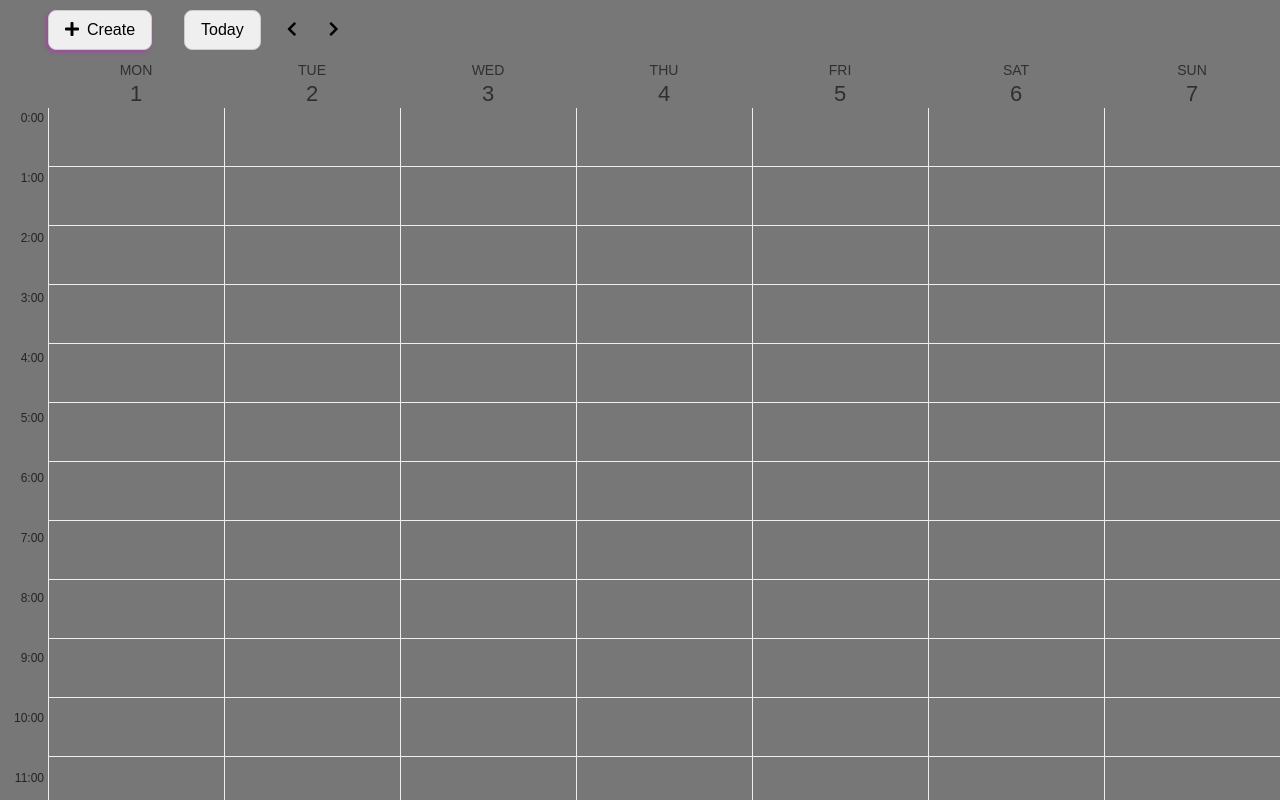
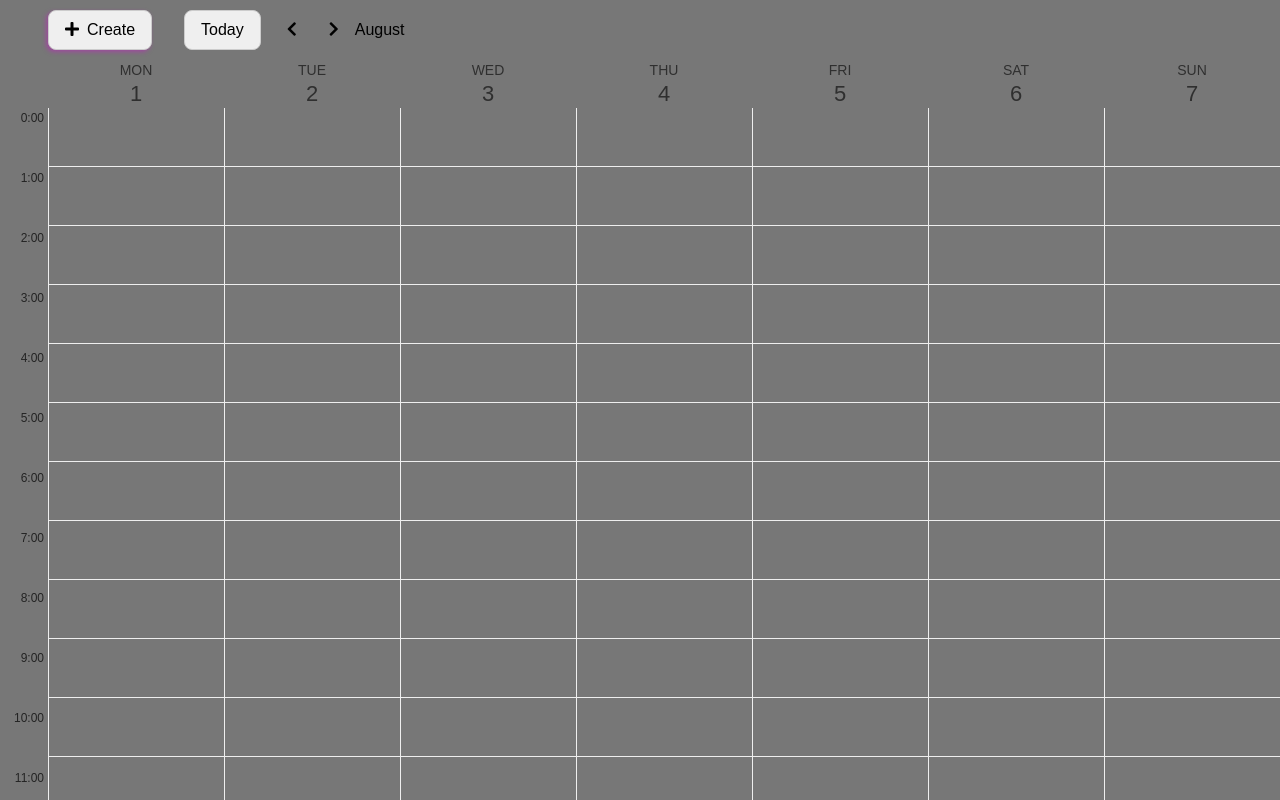
Before and after one commit to sagvel/calendar-project, a React app: page / in a window 1280 px wide. Built offline with nearby package versions, Linux system fonts and the light colour scheme.

Commit message:
add visible month in header

```diff
--- a/src/App.jsx
+++ b/src/App.jsx
@@ -2,14 +2,22 @@ import React, { useEffect, useState } from 'react';
 import Header from './components/header/Header.jsx';
 import Calendar from './components/calendar/Calendar.jsx';
 
-import { getWeekStartDate, generateWeekRange } from '../src/utils/dateUtils.js';
+import {
+  getWeekStartDate,
+  generateWeekRange,
+  months,
+} from '../src/utils/dateUtils.js';
 
 import './common.scss';
 
 const App = () => {
   const [weekStartDate, setWeekStartDate] = useState(new Date());
+  const weekDates = generateWeekRange(getWeekStartDate(weekStartDate));
+  const currentMonth = months[weekDates[0].getMonth()];
+  const nextMonth = months[weekDates[weekDates.length - 1].getMonth()];
 
-  let weekDates = generateWeekRange(getWeekStartDate(weekStartDate));
+  console.log(currentMonth);
+  console.log(nextMonth);
 
   const getNextWeek = () => {
     setWeekStartDate(
@@ -32,6 +40,8 @@ const App = () => {
         getNextWeek={getNextWeek}
         getPrevWeek={getPrevWeek}
         getCurrentWeek={getCurrentWeek}
+        currentMonth={currentMonth}
+        nextMonth={nextMonth}
       />
       <Calendar weekDates={weekDates} />
     </>
--- a/src/components/header/Header.jsx
+++ b/src/components/header/Header.jsx
@@ -2,7 +2,13 @@ import React from 'react';
 
 import './header.scss';
 
-const Header = ({ getNextWeek, getPrevWeek, getCurrentWeek }) => {
+const Header = ({
+  getNextWeek,
+  getPrevWeek,
+  getCurrentWeek,
+  currentMonth,
+  nextMonth,
+}) => {
   return (
     <header className="header">
       <button className="button create-event-btn">
@@ -27,7 +33,11 @@ const Header = ({ getNextWeek, getPrevWeek, getCurrentWeek }) => {
         >
           <i className="fas fa-chevron-right"></i>
         </button>
-        <span className="navigation__displayed-month"></span>
+        <span className="navigation__displayed-month">
+          {currentMonth === nextMonth
+            ? currentMonth
+            : `${currentMonth} - ${nextMonth}`}
+        </span>
       </div>
     </header>
   );
```
